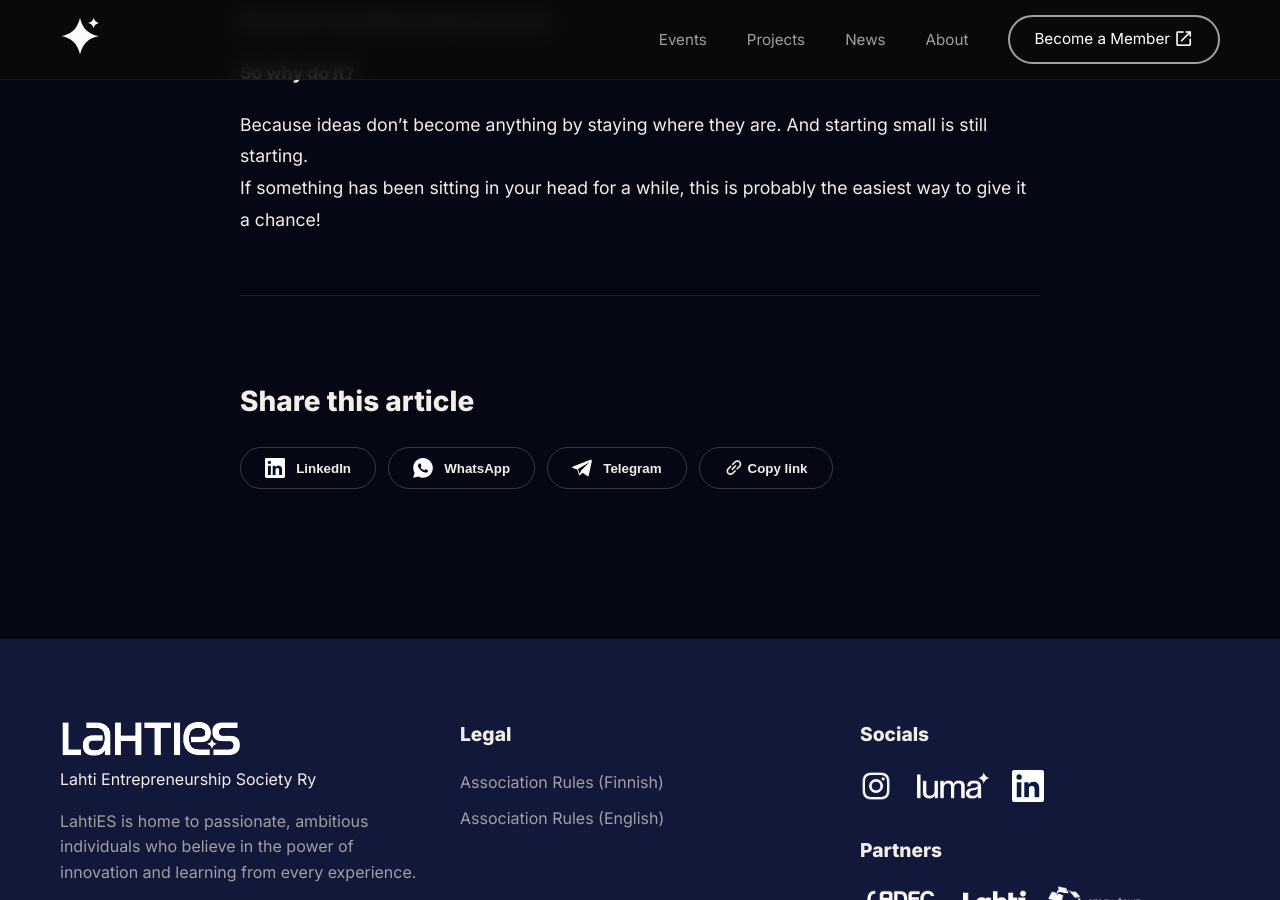
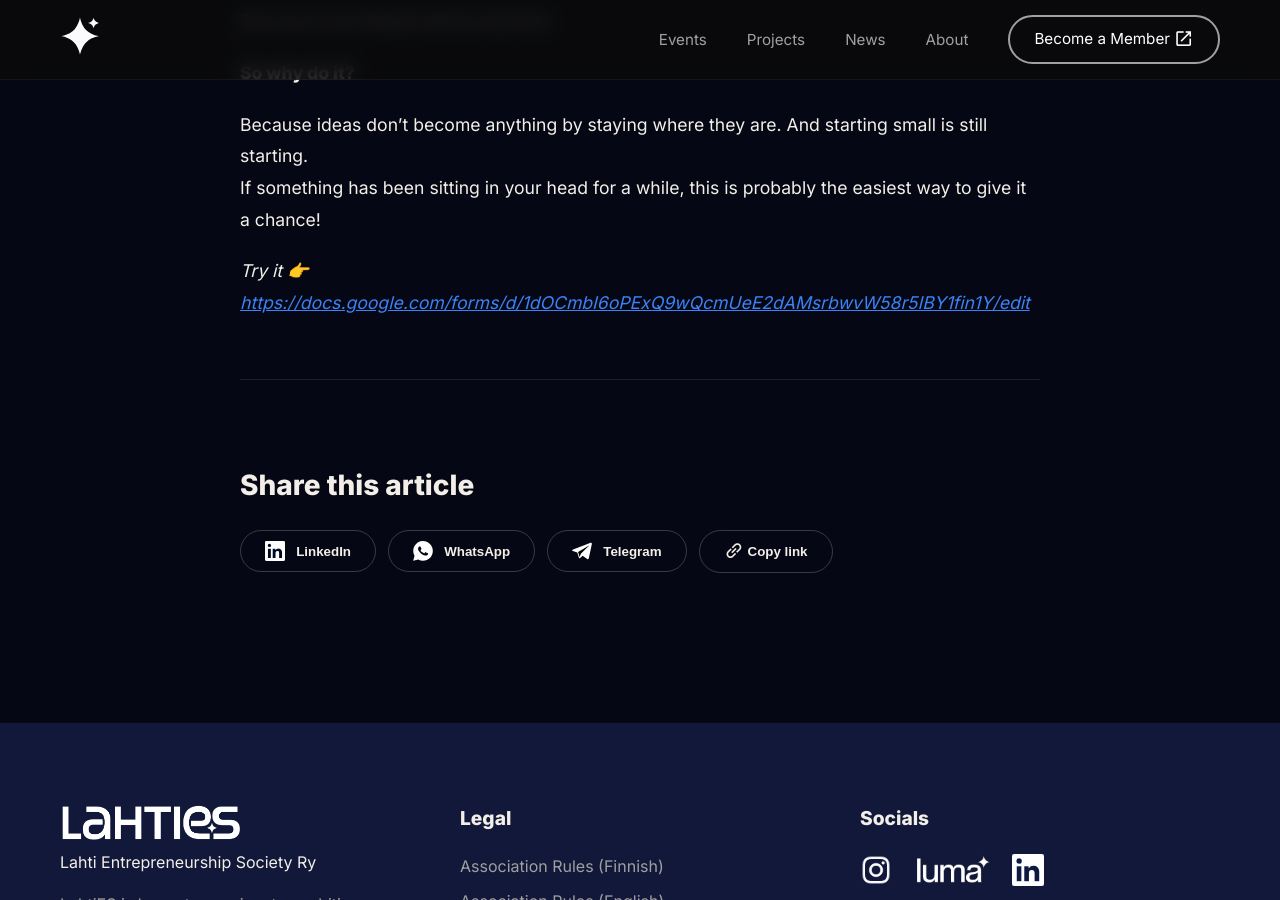
Before and after one commit to lahties/website, a Jekyll site: the page built from _posts/2026-04-26-you-dont-need-a-perfect-idea.md, in a window 1280 px wide and 900 px high, scrolled down 1488 px. Built offline with Jekyll 4.4.1, drawn with Linux system fonts in a browser that asks for light colours.

Commit message:
Update Posts “2026-04-26-you-dont-need-a-perfect-idea” - Polina Antonova <polina.antonova@lahties.com> via DecapBridge

```diff
--- a/_posts/2026-04-26-you-dont-need-a-perfect-idea.md
+++ b/_posts/2026-04-26-you-dont-need-a-perfect-idea.md
@@ -4,7 +4,7 @@ title: You don't need a perfect idea
 date: 2026-04-26T21:25:00.000+03:00
 cover_image: /assets/images/dsc01623-2.jpg
 ---
-**Most ideas don't start as "projects."**
+#### **Most ideas don't start as "projects."**
 
 They start as a note. A random thought. Something you almost forget about five minutes later, but somehow it keeps coming back.
 
@@ -40,3 +40,5 @@ But you're not doing it alone anymore
 
 Because ideas don't become anything by staying where they are. And starting small is still starting.\
 If something has been sitting in your head for a while, this is probably the easiest way to give it a chance!
+
+*Try it 👉 <https://docs.google.com/forms/d/1dOCmbI6oPExQ9wQcmUeE2dAMsrbwvW58r5IBY1fin1Y/edit>*
```
